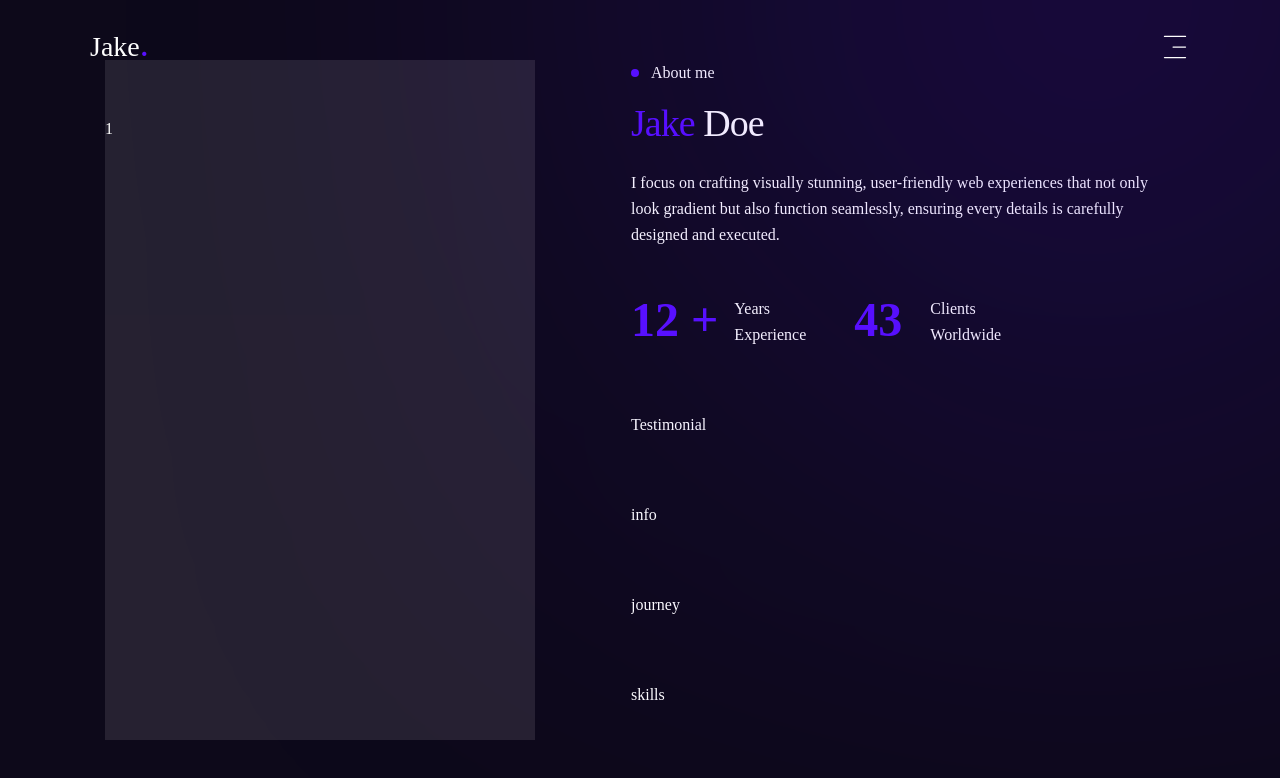
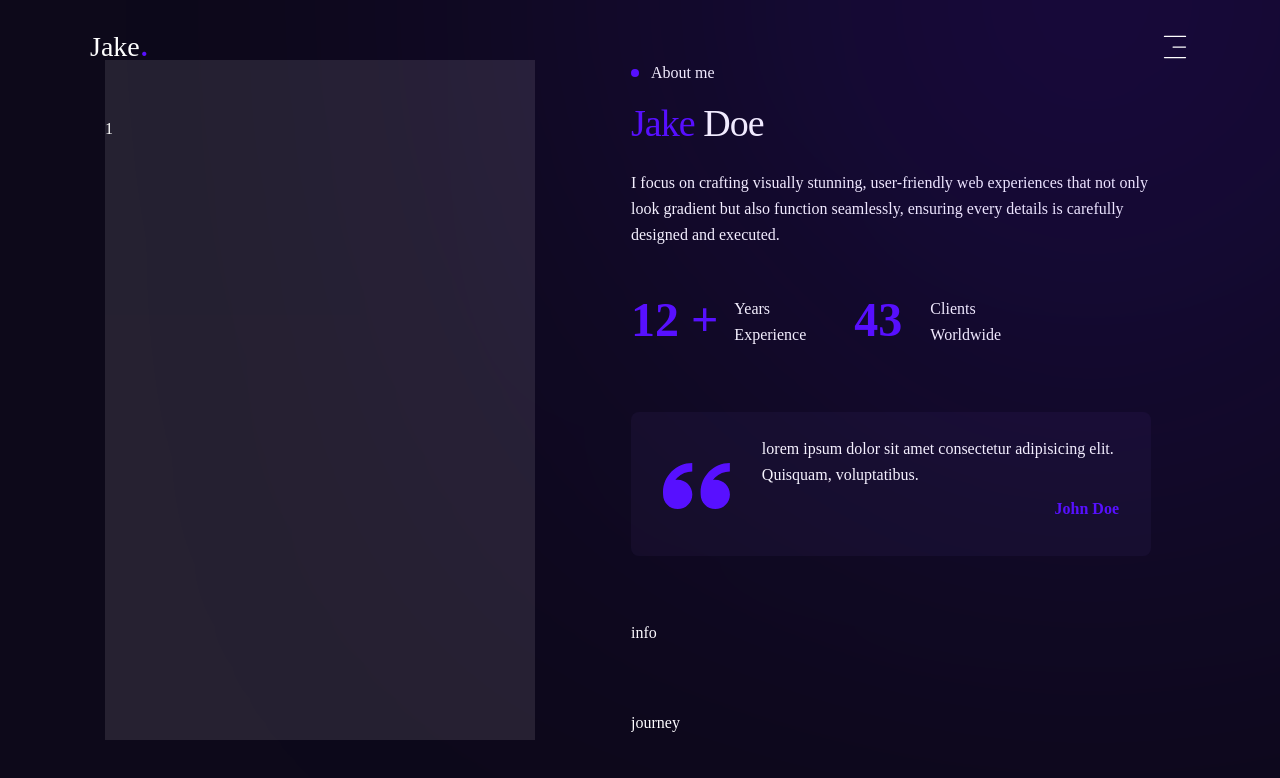
Before and after one commit to Jisap/next15-portfolio, a Next.js app: page /about in a window 1280 px wide. Shown: the top 778 px of the page. Built offline with nearby package versions, Linux system fonts and the light colour scheme; a web font is replaced by a local one.

Commit message:
Testimonial

```diff
--- a/app/globals.css
+++ b/app/globals.css
@@ -70,3 +70,7 @@ body {
 .btn-white {
   @apply bg-white text-primary hover:bg-white/90;
 }
+
+.swiper {
+  margin: 0 !important
+}
--- a/components/Testimonial.jsx
+++ b/components/Testimonial.jsx
@@ -1,8 +1,53 @@
-import React from 'react'
+"use client"
+
+import { Swiper, SwiperSlide } from 'swiper/react'
+import { Autoplay } from 'swiper'
+import "swiper/css"
+import "swiper/css/pagination"
+import { ImQuotesLeft } from "react-icons/im"
+
+const testimonial = [
+  {
+    message: "lorem ipsum dolor sit amet consectetur adipisicing elit. Quisquam, voluptatibus.",
+    name: "John Doe",
+  },
+  {
+    message: "lorem ipsum dolor sit amet consectetur adipisicing elit. Quisquam, voluptatibus.",
+    name: "Mary Doe",
+  },
+  {
+    message: "lorem ipsum dolor sit amet consectetur adipisicing elit. Quisquam, voluptatibus.",
+    name: "Jake Doe",
+  },
+]
+
 
 const Testimonial = () => {
   return (
-    <div>Testimonial</div>
+    <Swiper
+      modules={{ Autoplay }}
+      loop={true}
+      autoplay={{ delay: 4000, disableOnInteraction: false }}
+      className='w-full max-w-[310px] md:max-w-[520px] bg-secondary rounded-lg'
+    >
+      {testimonial.map((person, index) => {
+        return (
+          <SwiperSlide key={index}>
+            <div className='flex px-8 py-6 gap-8'>
+              <ImQuotesLeft className='hidden xl:flex text-8xl text-accent' />
+              <div className='flex flex-col gap-2'>
+                <p>
+                  {person.message}
+                </p>
+                <p className='self-end text-accent font-semibold'>
+                  {person.name}
+                </p>
+              </div>
+            </div>
+          </SwiperSlide>
+        )
+      })}
+    </Swiper>
   )
 }
 
--- a/package.json
+++ b/package.json
@@ -21,6 +21,7 @@
     "react-dom": "^19.0.0",
     "react-icons": "^5.5.0",
     "react-type-animation": "^3.2.0",
+    "swiper": "^11.2.6",
     "tailwind-merge": "^3.2.0"
   },
   "devDependencies": {
```
Also changed, not shown: 1 other file (tests, documents, lock files or other folders).
